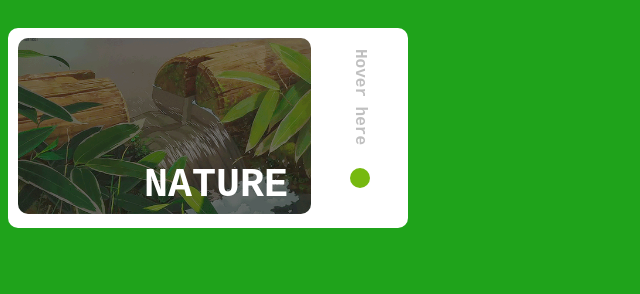
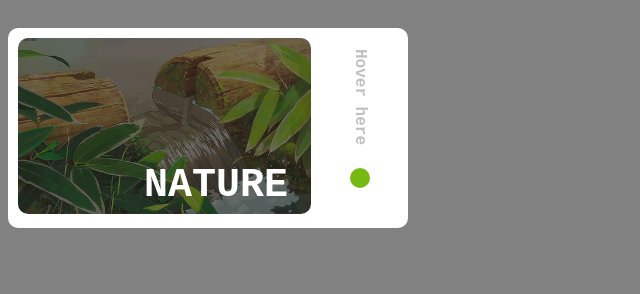
Before and after one commit to Grouptru/DriveGroupTru.github.io, a plain HTML site: page index.html in a window 1280 px wide. Shown: the whole page, without its empty margins (0-640 px from the left). Drawn offline with Linux system fonts and the light colour scheme.

Commit message:
Update style.css

```diff
--- a/style.css
+++ b/style.css
@@ -1,5 +1,5 @@
 body{
-    background-color: rgb(31, 163, 27);
+    background-color: rgb(129, 129, 129);
 }
 .box_nature{
     position: relative;
```
